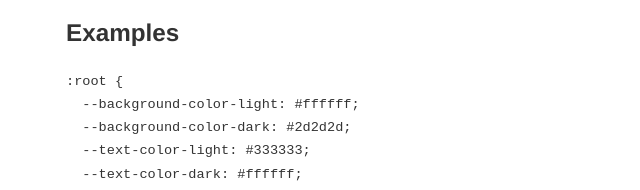
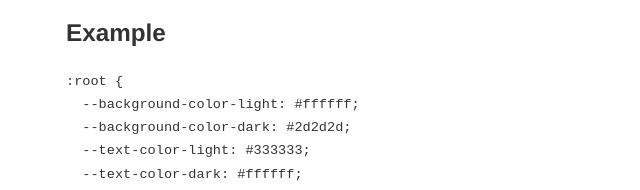
Before and after one commit to vuongvu1/today-i-learned, a Gatsby site: page /post/css-media-feature-prefers-color-scheme/ in a window 1280 px wide. Shown: the part 296-486 px from the top of the page, 313-953 px from the left. Built offline with nearby package versions, Linux system fonts and the light colour scheme; Gatsby itself is replaced by a stand-in of ours; some packages are replaced by stand-ins of ours; code samples lack their colours; what typography-theme-ocean-beach would draw is missing.

Commit message:
Update Post “css-media-feature-prefers-color-scheme”

````diff
--- a/content/post/css-media-feature-prefers-color-scheme.md
+++ b/content/post/css-media-feature-prefers-color-scheme.md
@@ -5,7 +5,7 @@ title: "CSS media feature: prefers-color-scheme"
 ---
 > The **`prefers-color-scheme`** [CSS](https://developer.mozilla.org/en-US/docs/Web/CSS) [media feature](https://developer.mozilla.org/en-US/docs/Web/CSS/CSS_media_queries/Using_media_queries#targeting_media_features) is used to detect if a user has requested light or dark color themes. A user indicates their preference through an operating system setting (e.g. light or dark mode) or a user agent setting.
 
-## Examples
+## Example
 
 ```css
 :root {
````
